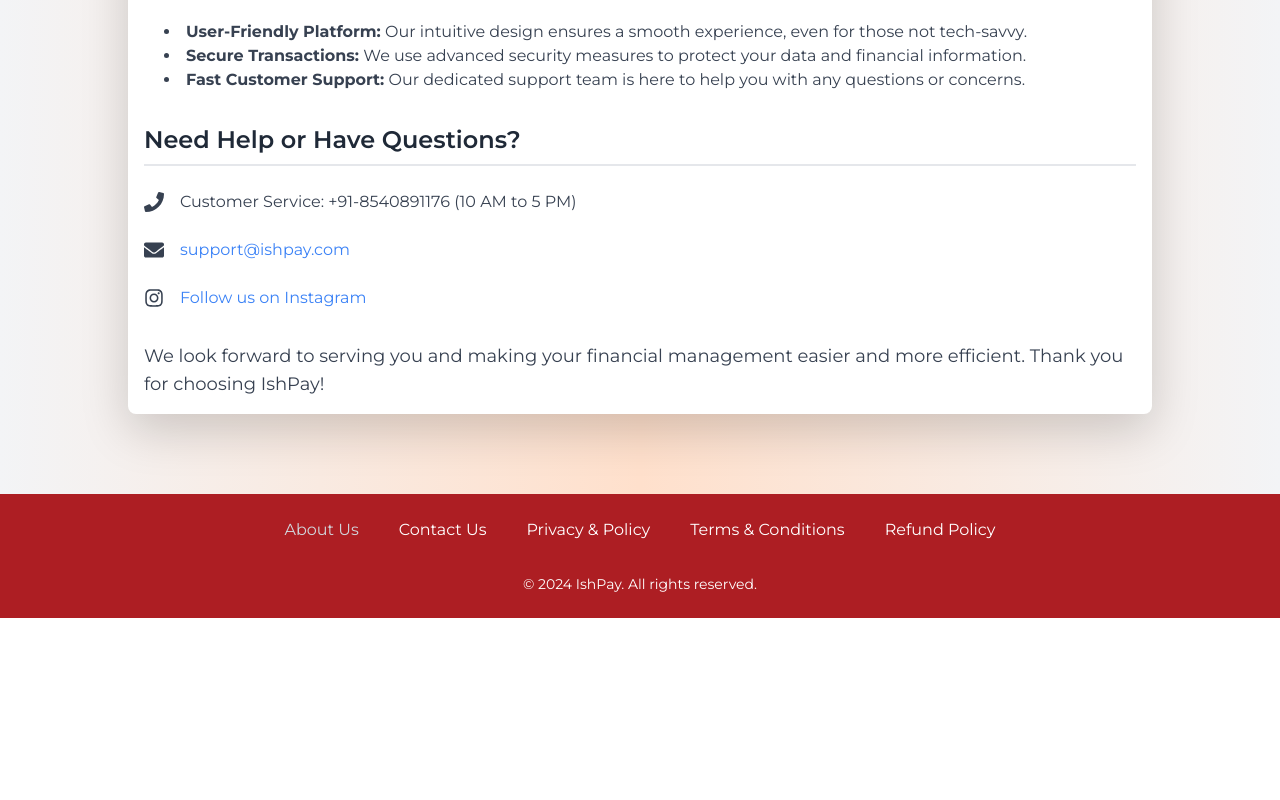
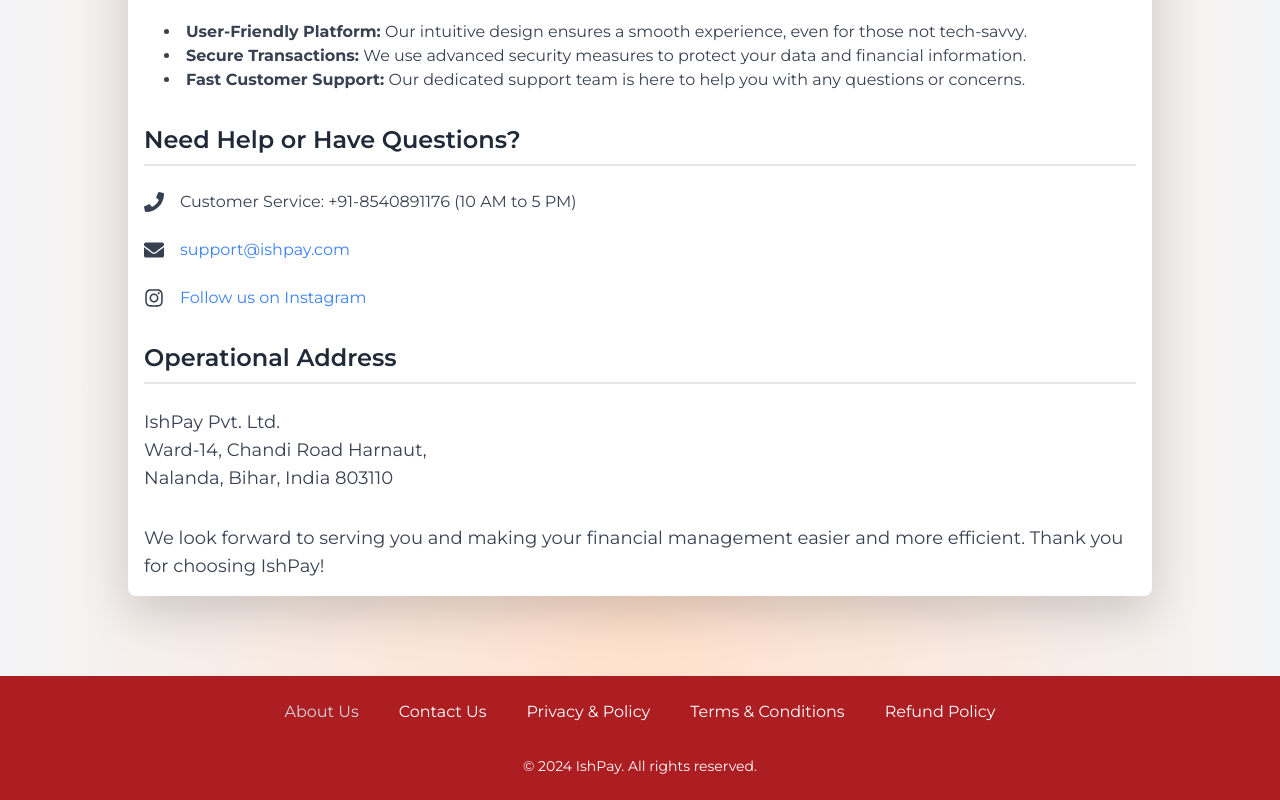
Before and after one commit to RautishZ/ishpay-frontend, a React (Vite) app: page /about-us in a window 1280 px wide. Shown: the part 1388-2188 px from the top of the page. Before the commit the page ends 2006 px from the top, so only its background shows below. Built offline with nearby package versions, Linux system fonts and the light colour scheme.

Commit message:
version 1.0

```diff
--- a/src/assets/all_user/AboutUsPage.jsx
+++ b/src/assets/all_user/AboutUsPage.jsx
@@ -147,7 +147,7 @@
               support@ishpay.com
             </a>
           </div>
-          <div className="flex items-center space-x-4 text-gray-700">
+          <div className="flex items-center space-x-4 text-gray-700 mb-4">
             <FaInstagram className="text-xl" />
             <a
               href="https://www.instagram.com/ish.pay"
@@ -158,6 +158,19 @@
               Follow us on Instagram
             </a>
           </div>
+        </section>
+
+        <section className="mb-8">
+          <h2 className="text-2xl font-semibold mb-4 border-b-2 border-gray-200 pb-2">
+            Operational Address
+          </h2>
+          <p className="text-lg text-gray-700">
+            IshPay Pvt. Ltd.
+            <br />
+            Ward-14, Chandi Road Harnaut,
+            <br />
+            Nalanda, Bihar, India 803110
+          </p>
         </section>
 
         <section>
```
